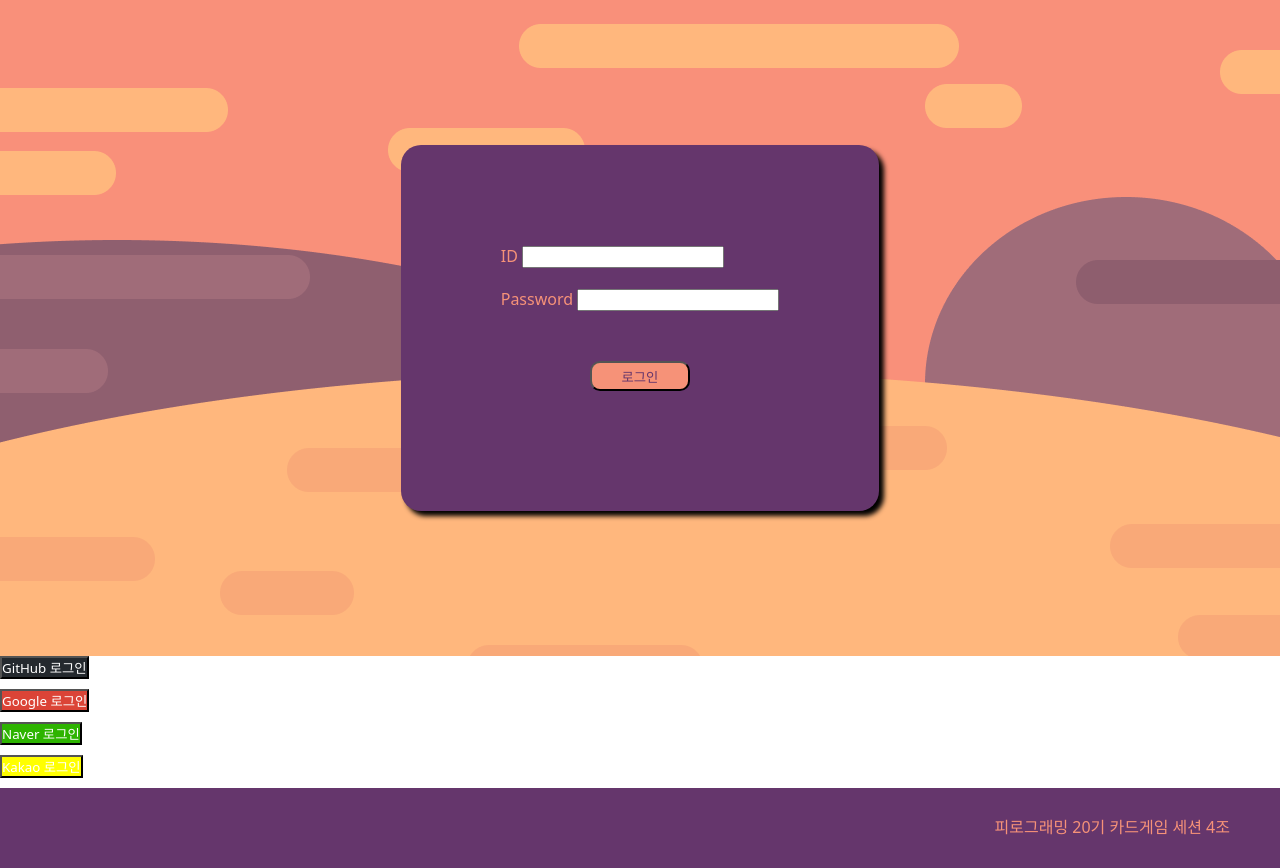
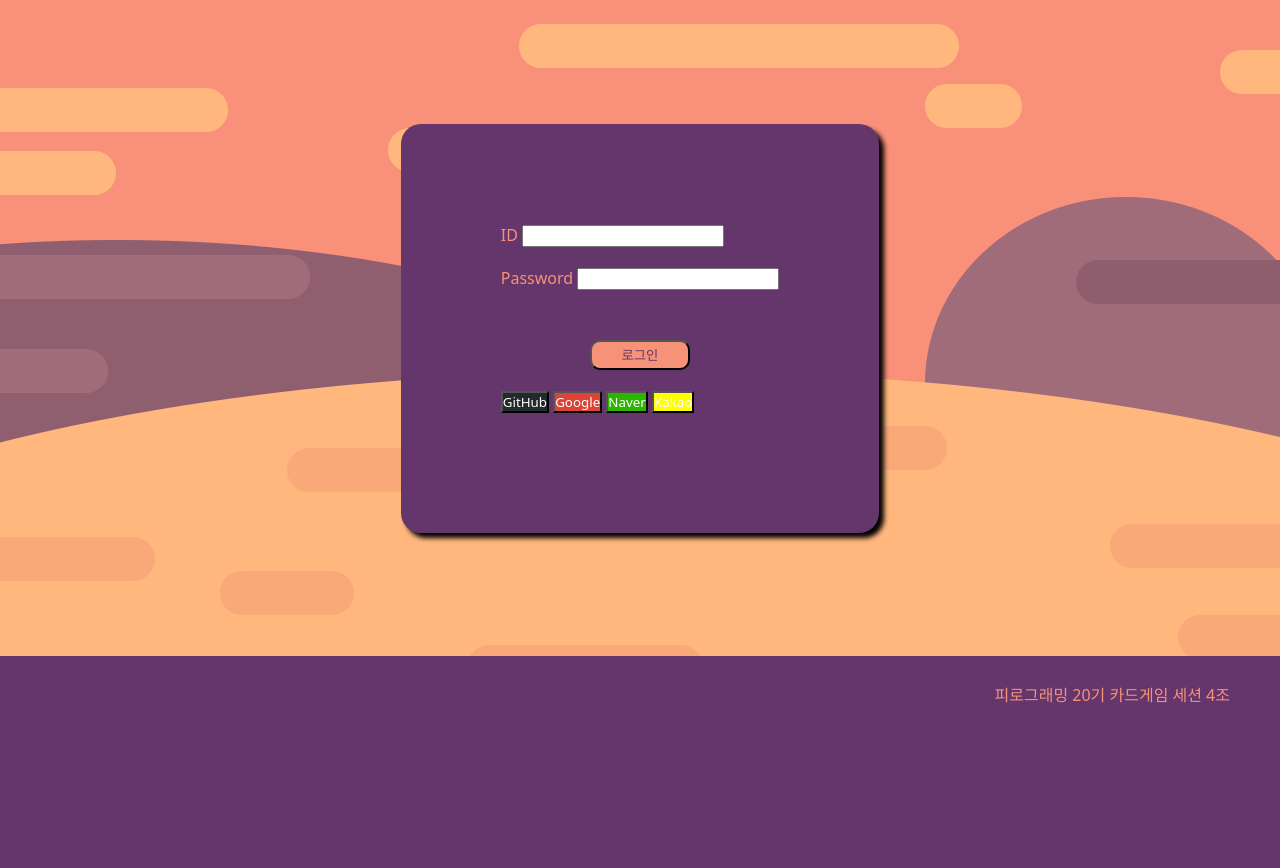
Before and after one commit to Pirogramming-20/Piro20_CardGame_4, a Django app: page /common/login/ in a window 1280 px wide. Shown: the part 64-932 px from the top of the page. After the commit the page ends 767 px from the top, so only its background shows below. Run offline with Django 4.2, Linux system fonts and the light colour scheme; some web fonts are replaced.

Commit message:
kakao 로그인 추가, css 수정

```diff
--- a/static/css/login.css
+++ b/static/css/login.css
@@ -1,5 +1,9 @@
 .social-login-button {
     margin-bottom: 10px;
+    display: inline-flex;
+    justify-content: space-between;
+    align-items: center;
+
 }
 
 .github-login {
--- a/templates/common/login.html
+++ b/templates/common/login.html
@@ -7,41 +7,42 @@
         <form method='post', action={% url 'common:login' %}>
             {% csrf_token %}
             <div>
-                <label for='username'>ID</label>
+                <label for='username'>ID </label>
                 <input id='username' type='text' name='username' value='{{ form.username.value|default_if_none:''}}'>
             </div>
             <div>
-                <label for='password'>Password</label>
+                <label for='password'>Password </label>
                 <input id='password' type='password' name='password' value='{{ form.password.value|default_if_none:''}}'>
             </div>
             <div class="submit_center">
                 <button type='submit' class="submit_btn">로그인</button>
                 <input type="hidden" name="next" value="{{ next }}" />
             </div>
-        </form>
-    </div>
-</section>
-
             <div class="social-login-button">
                 <a href="/accounts/github/login">
-        <button class="github-login">GitHub 로그인</button>
+                    <button class="github-login">GitHub</button>
                 </a>
             </div>
 
             <div class="social-login-button">
                 <a href="/accounts/google/login">
-        <button class="google-login">Google 로그인</button>
+                    <button class="google-login">Google</button>
                 </a>
             </div>
 
             <div class="social-login-button">
                 <a href="/accounts/naver/login">
-        <button class="naver-login">Naver 로그인</button>
+                    <button class="naver-login">Naver</button>
                 </a>
             </div>
             <div class="social-login-button">
                 <a href="/accounts/kakao/login">
-        <button class="kakao-login">Kakao 로그인</button>
+                    <button class="kakao-login">Kakao</button>
                 </a>
             </div>
+        </form>
+    </div>
+</section>
+
+
 {% endblock %}
```
Lines whose indentation alone changed are shown as unchanged.
